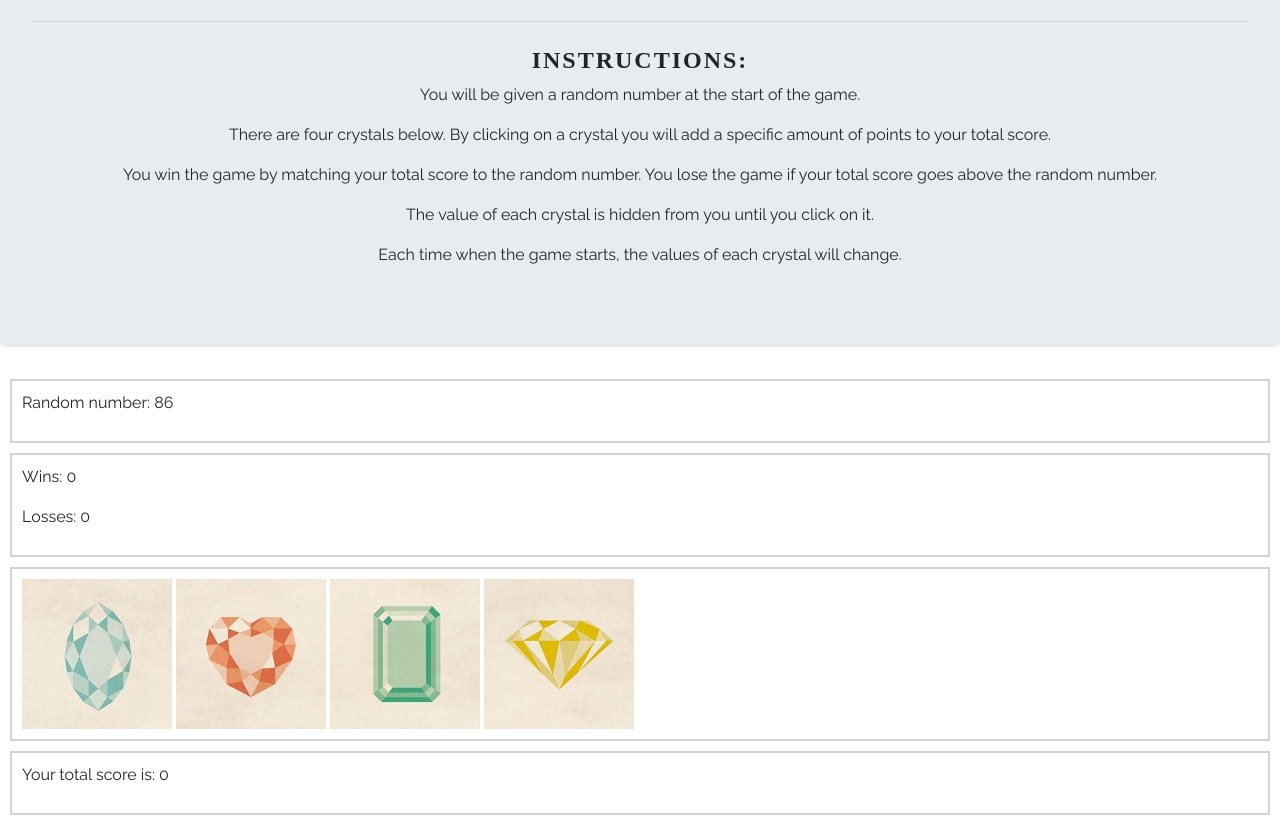
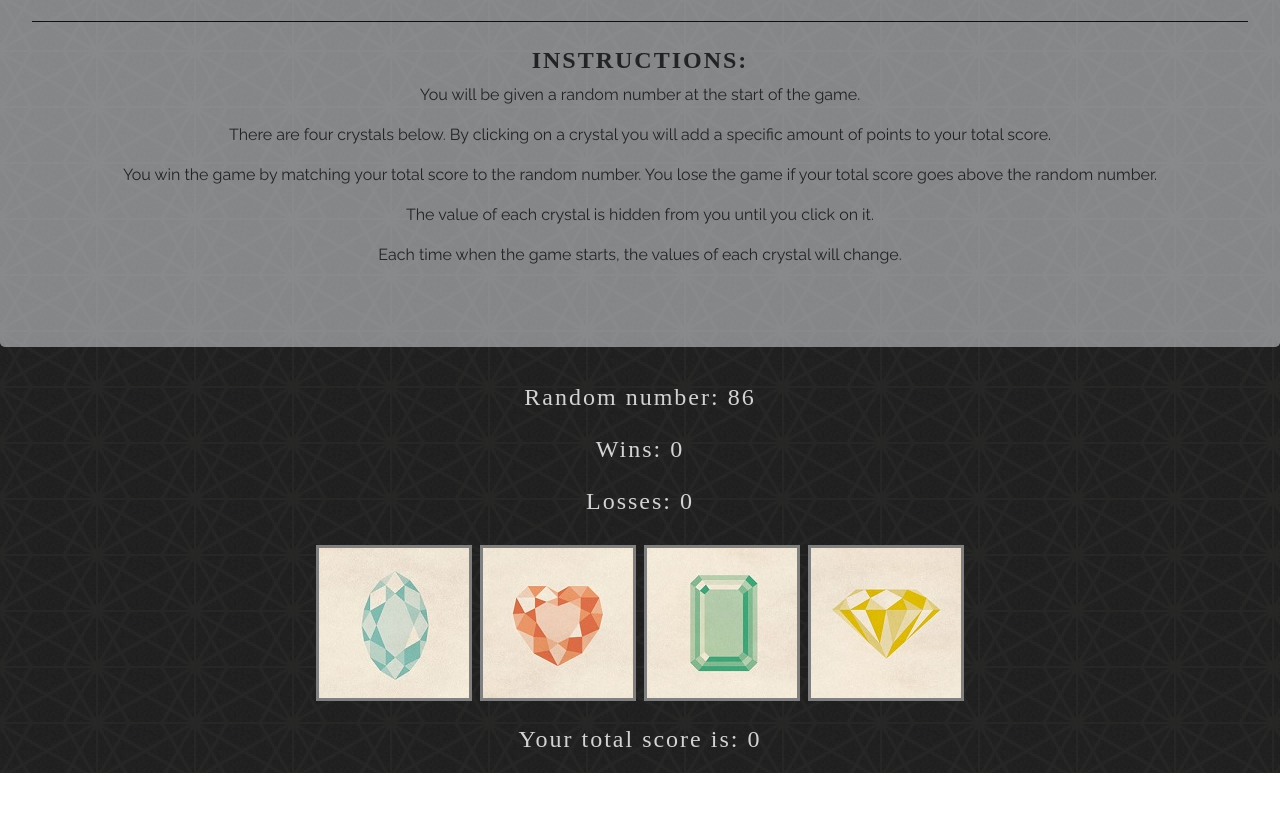
Before and after one commit to willajin/unit-4-game, a plain HTML site: page index.html in a window 1280 px wide. Shown: the part 172-997 px from the top of the page. After the commit the page ends 945 px from the top, so only its background shows below. Drawn offline with nearby package versions, Linux system fonts and the light colour scheme; a web font is replaced by a local one.

Commit message:
updated CSS

```diff
--- a/assets/css/style.css
+++ b/assets/css/style.css
@@ -1,9 +1,11 @@
 body {
     font-family: 'Raleway', sans-serif;
+    background-image: url("../images/black_thread.png");
+    background-repeat: repeat;
 }
 
 .jumbotron {
-    opacity: 1.0;
+    opacity: 0.5;
     text-align: center;
 }
 
@@ -19,6 +21,9 @@ body {
     letter-spacing: 2px;
 }
 
+.my-4 {
+    background-color: black;
+}
 .h5 {
     text-transform: uppercase;
     font-family: 'Scheherazade', serif;
@@ -27,30 +32,19 @@ body {
     letter-spacing: 2px;
 }
 
-.randNumMatch {
-    border: 2px solid lightgray;
-    padding: 10px;
-    margin: 10px;
-    background-color: white;
-}
-
-.winsLosses {
-    border: 2px solid lightgray;
-    padding: 10px;
-    margin: 10px;
-    background-color: white;
+.container {
+    color: lightgray;
+    letter-spacing: 2px;
+    font-family: 'Scheherazade', serif;
+    font-size: 24px;
+    text-align: center;
 }
 
 .crystals {
-    border: 2px solid lightgray;
     padding: 10px;
     margin: 10px;
-    background-color: white;
 }
 
-.userScore {
-    border: 2px solid lightgray;
-    padding: 10px;
-    margin: 10px;
-    background-color: white;
+.crystalImage {
+    border: 3px solid gray;
 }
--- a/index.html
+++ b/index.html
@@ -43,14 +43,10 @@
         <p>Each time when the game starts, the values of each crystal will change.</p>
     </div>
 
-    <div class="randNumMatch">
+    <div class="container">
         <p>Random number: <span id="randomNumber"></span></p>
-    </div>
-
-    <div class="winsLosses">
         <p>Wins: <span id="wins">0</span></p>
         <p>Losses: <span id="losses">0</span></p>
-    </div>
 
         <div class="crystals">
             <img src="./assets/images/blue_gem.jpg" alt="blue crystal" class="crystalImage" id="blue" />
@@ -59,9 +55,7 @@
             <img src="./assets/images/yellow_gem.jpg" alt="yellow crystal" class="crystalImage" id="yellow" />
         </div>
 
-    <div class="userScore">
         <p>Your total score is: <span id="totalScore">0</span></p>
-    </div>
     </div>
 </body>
 
```
Also changed, not shown: assets/images/black_thread.png (added), assets/images/black_thread/black_thread.png (added), assets/images/black_thread/readme.txt (added), assets/images/qbkls.png (added), assets/images/qbkls/readme.txt (added), 1 other file. Lines whose indentation alone changed are shown as unchanged.
